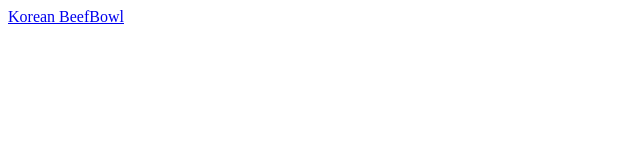
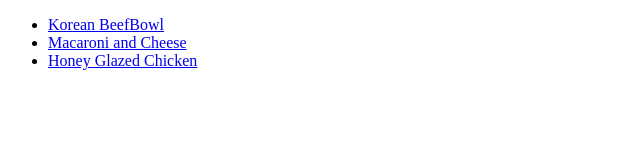
Before and after one commit to onivardi/odin-recipes, a plain HTML site: page index.html in a window 1280 px wide. Shown: the whole page, without its empty margins (0-640 px from the left). Drawn offline with Linux system fonts and the light colour scheme.

Commit message:
add link of recipes  on main page

```diff
--- a/index.html
+++ b/index.html
@@ -8,7 +8,12 @@
 </head>
 
 <body>
-    <a href="/recipes/koreanBeefBowl.html">Korean BeefBowl</a>
+
+    <ul>
+        <li><a href="/recipes/koreanBeefBowl.html">Korean BeefBowl</a></li>
+        <li><a href="/recipes/MacaroniAndCheese.html">Macaroni and Cheese</a></li>
+        <li><a href="/recipes/HoneyGlazedChicken.html">Honey Glazed Chicken</a></li>
+    </ul>
 </body>
 
 </html>
```
